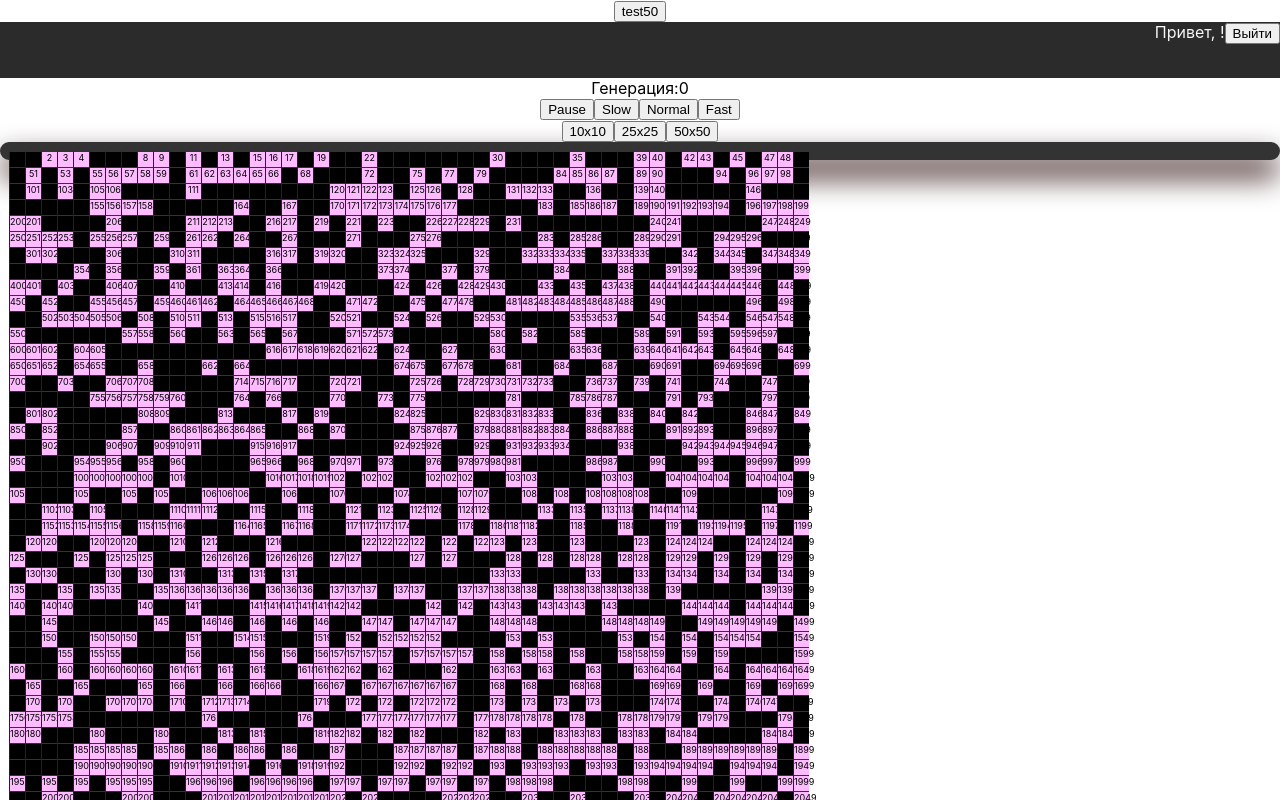
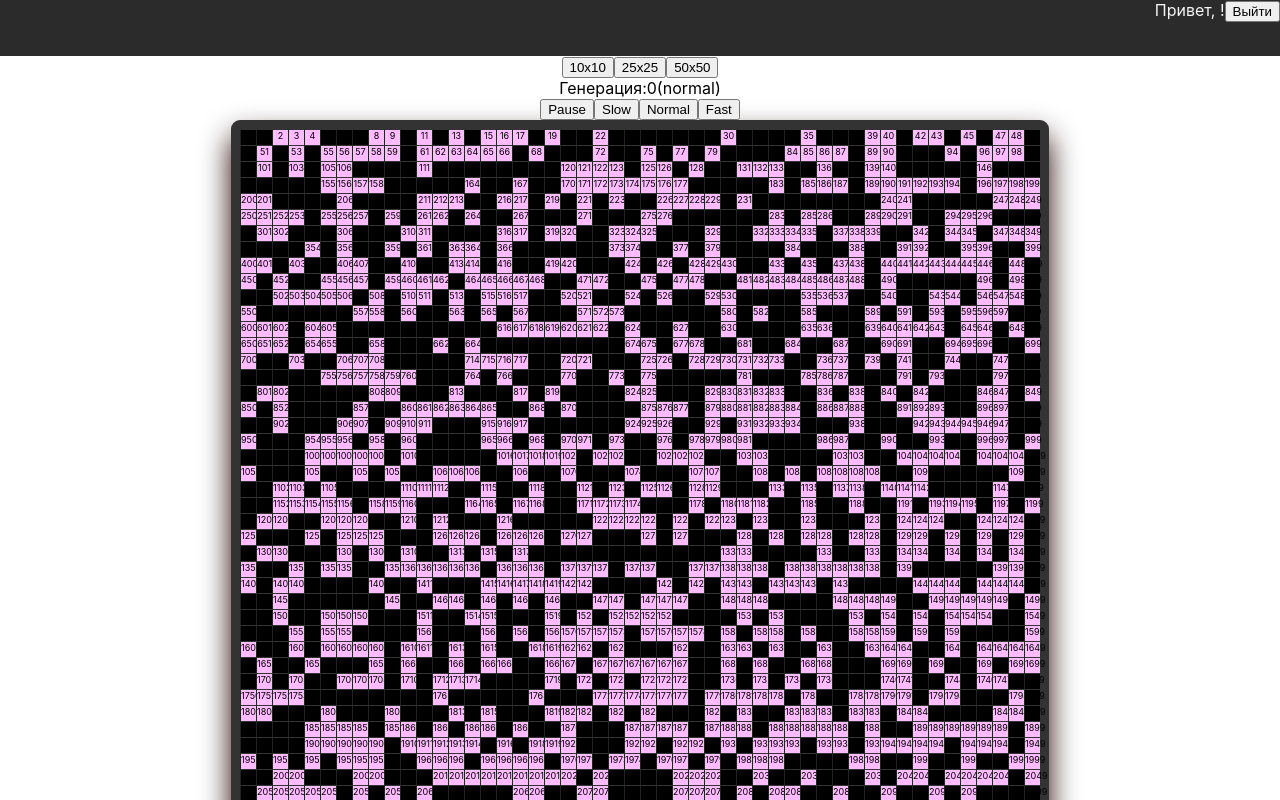
Before and after one commit to rihor93/GameOfLife, a React (Create React App) app: page / in a window 1280 px wide. Both pictures are taken after a click on the button "Старт!". Shown: the top 800 px of the page. Built offline with nearby package versions, Linux system fonts and the light colour scheme.

Commit message:
убрал лишние кнопки

```diff
--- a/src/gameOfLife2/BoardComponent.tsx
+++ b/src/gameOfLife2/BoardComponent.tsx
@@ -6,14 +6,14 @@ import { getServerData, getServerDataCells } from "../gameOfLifeClasses/server";
 
 
 type TimerTypes = 'slow' | 'normal' | 'fast' | 'pause'
-type BoardTypes = 'small' | 'normal' | 'big'
+
 //let boardDataForTimer: Cell[];
 
 
 const BoardComponent: React.FC<{width: number, heigth: number}> = ({width: widthProps, heigth: heigthProps}) => {
     const [boardStyle, setBoardStyle] = useState<CSSProperties>({});
     const [timerType, setTimerType] = useState<TimerTypes>('normal');
-    const [boardType, setBoardType] = useState<BoardTypes>('normal');
+
     //const [width, setWidth] = useState(widthProps);
     //const [heigth, setHeigth] = useState(heigthProps);
     const [generation, setGeneration] = useState(0);
@@ -33,12 +33,14 @@ const BoardComponent: React.FC<{width: number, heigth: number}> = ({width: width
         //console.log('BoardComponent123', widthProps);
         //setWidth(widthProps);
         refWidth.current = widthProps;
+        tick();
     }, [widthProps])
 
     useEffect(() => {
         //console.log('BoardComponent123', widthProps);
         //setHeigth(heigthProps);
         refHeigth.current = heigthProps;
+        tick();
     }, [heigthProps])
 
     useEffect(() => {
@@ -52,7 +54,6 @@ const BoardComponent: React.FC<{width: number, heigth: number}> = ({width: width
                 setBoardData(board);
                 boardDataForTimer.current = board;
                 setTimerType('normal');
-                setBoardType('big');
             })
             .catch((err) => {
 
@@ -69,9 +70,10 @@ const BoardComponent: React.FC<{width: number, heigth: number}> = ({width: width
 
     useEffect(() => {
         boardDataForTimer.current = boardData;
+
     }, [boardData]);
 
-    useEffect(() => {
+    /*useEffect(() => {
         const tt = timerType;
 
         setTimerType('pause');
@@ -92,7 +94,7 @@ const BoardComponent: React.FC<{width: number, heigth: number}> = ({width: width
             default:
                 return
         }
-    }, [boardType]);
+    }, [boardType]);*/
 
     useEffect(() => {
         if (refTimer.current !== null) {
@@ -142,7 +144,7 @@ const BoardComponent: React.FC<{width: number, heigth: number}> = ({width: width
         if (boardDataForTimer.current.length > 0) {
             let newBoard = runGeneration();
             //const updatedBoardData = JSON.parse(JSON.stringify(newBoard));
-            if (JSON.parse(JSON.stringify(newBoard)) === JSON.parse(JSON.stringify(boardDataForTimer))) {
+            if (JSON.stringify(newBoard) === JSON.stringify(boardDataForTimer.current)) {
                 setTimerType('pause');
             } else {
                 setBoardData(newBoard);
@@ -159,6 +161,8 @@ const BoardComponent: React.FC<{width: number, heigth: number}> = ({width: width
 	border: 9px solid #333;
 	border-radius: 9px;
 	box-shadow: 0px 16px 30px 0px #200;
+    width:${widthProps*16}px;
+    height:${heigthProps*16}px;
     `
 
     return (
@@ -166,18 +170,14 @@ const BoardComponent: React.FC<{width: number, heigth: number}> = ({width: width
         <div data-testid="boardcomponent">
             {loading ? <div>Идёт загрузка данных с сервера</div> : endWork ? <div>Выполнение завершено, дальнейшее исполнение бессмыслено</div> :
                 <div>
-                    <div>Генерация:{generation}</div>
+                    <div>Генерация:{generation}({timerType})</div>
                     <div>
                         <button onClick={() => setTimerType('pause')}>Pause</button>
                         <button onClick={() => setTimerType('slow')}>Slow</button>
                         <button onClick={() => setTimerType('normal')}>Normal</button>
                         <button onClick={() => setTimerType('fast')}>Fast</button>
                     </div>
-                    <div>
-                        <button onClick={() => setBoardType('small')}>10x10</button>
-                        <button onClick={() => setBoardType('normal')}>25x25</button>
-                        <button onClick={() => setBoardType('big')}>50x50</button>
-                    </div>
+
                     {/*<button onClick={this.tick}>Tick</button>*/}
                     <StyledBoard>
                         {error
@@ -209,12 +209,17 @@ const BoardComponent: React.FC<{width: number, heigth: number}> = ({width: width
 
         //let cellStatus = null;
         const cells = width * heigth;
+        if (board.length < cells) {
+            for (let i = board.length; i < cells;i++) {
+                board.push({id: i, status: CellStatus.Dead});
+            }
+        }
         console.log({cells})
         for (var i = 0; i < (cells); i++) {
 
             newBoard.push({ id: i, status: CellStatus.Dead });
 
-            var check = cellCheck(i);
+            var check = cellCheck(i, width, heigth, board);
 
             //keeps the living cell alive if it has 2 or 3 living neighbors
             if ((board[i].status === CellStatus.Alive || board[i].status === CellStatus.AliveOld) && (check === 3 || check === 2)) {
@@ -236,11 +241,11 @@ const BoardComponent: React.FC<{width: number, heigth: number}> = ({width: width
      * @param i номер ячейки в массиве, которую проверяем
      * @returns количество живых ячеек вокруг заданной
      */
-    function cellCheck(i: number) {
+    function cellCheck(i: number, width: number, heigth: number, board: Cell[]) {
 
-        const width = refWidth.current;
+        /*const width = refWidth.current;
         const heigth = refHeigth.current;
-        const board = boardDataForTimer.current;
+        const board = boardDataForTimer.current;*/
         const cells = width * heigth;
 
 
--- a/src/gameOfLife2/ControlComponent.tsx
+++ b/src/gameOfLife2/ControlComponent.tsx
@@ -1,14 +1,14 @@
-import React, { useState } from "react";
+import React, { useEffect, useState } from "react";
 import BoardComponent from "../gameOfLife2/BoardComponent";
 import LoginCompotent from "./LoginCompotent";
 import "../gameOfLife/components/CellComponent.css"
 import styled from "styled-components";
 import { baseTheme } from "../styles/theme";
 
-
+type BoardTypes = 'small' | 'normal' | 'big'
 
 const ControlComponent: React.FC = () => {
-
+    const [boardType, setBoardType] = useState<BoardTypes>('big');
     const [isLogin, setIsLogin] = useState(false);
     const [userName, setUserName] = useState('' as string);
 
@@ -20,6 +20,26 @@ const ControlComponent: React.FC = () => {
         setUserName(name);
         setIsLogin(true);
     }
+
+    useEffect(() => {
+
+        switch (boardType) {
+            case 'small':
+                setWidth(10);
+                setHeigth(10);
+                return
+            case 'normal':
+                setWidth(25);
+                setHeigth(25);
+                return
+            case 'big':
+                setWidth(50);
+                setHeigth(50);
+                return
+            default:
+                return
+        }
+    }, [boardType]);
 
     const StyledHeader = styled.header`
   background-color: ${baseTheme.colors.headerBackgroudColor};
@@ -33,19 +53,21 @@ const ControlComponent: React.FC = () => {
     float: right;
     `
 
-    function testfunc() {
-        console.log('test')
-
-    }
 
     return (
 
         <div data-testid="ControlComponentClasses">
-            <button onClick={() => { setWidth((v) => v - 1); setHeigth((v) => v-1); }}>test{width.toString()}</button>
             <StyledHeader>{isLogin && <StyledHeaderContent>Привет, {userName}!<button onClick={() => { setIsLogin(false); }}>Выйти</button></StyledHeaderContent>}</StyledHeader>
             {!isLogin
                 ? <LoginCompotent onClick={toggleStart} />
-                : <BoardComponent width={width} heigth={heigth}/>}
+                : <div>
+                    <div>
+                        <button onClick={() => setBoardType('small')}>10x10</button>
+                        <button onClick={() => setBoardType('normal')}>25x25</button>
+                        <button onClick={() => setBoardType('big')}>50x50</button>
+                    </div>
+                    <BoardComponent width={width} heigth={heigth} />
+                </div>}
 
         </div>
 
```
